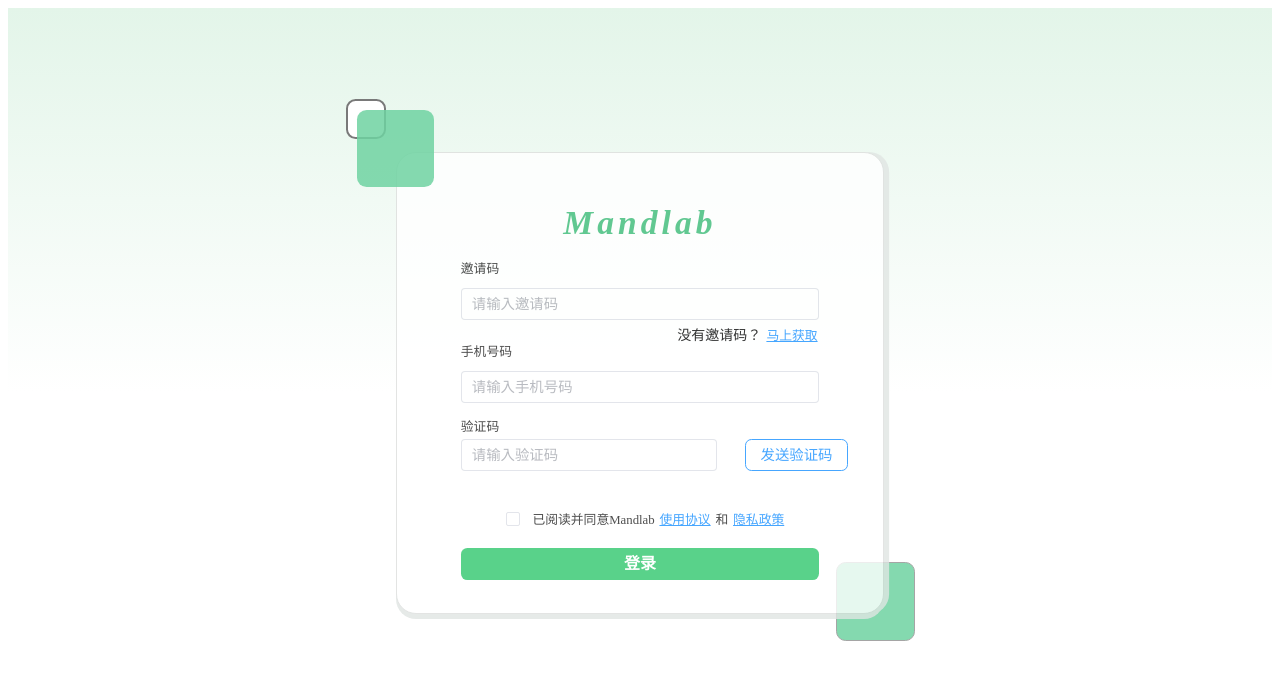
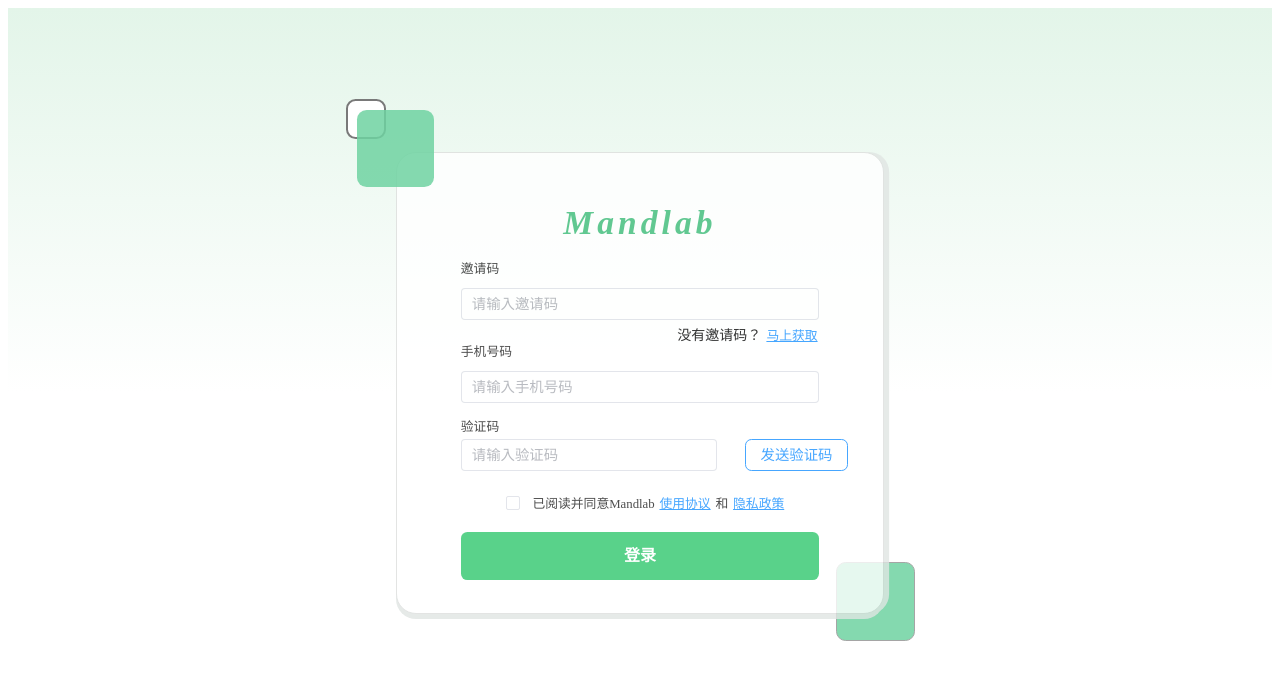
Before and after one commit to yino/mandlab-web, a Vue app: page /login in a window 1280 px wide. Shown: the top 680 px of the page. Built offline with nearby package versions, Linux system fonts and the light colour scheme.

Commit message:
feat 调整间距

```diff
--- a/src/components/Login.vue
+++ b/src/components/Login.vue
@@ -59,7 +59,7 @@
                 </el-col>
               </el-form-item>
               <el-form-item>
-                <el-button class="login-btn" type="success" round block
+                <el-button class="login-btn" type="success" size="medium"
                   >登录</el-button
                 >
               </el-form-item>
@@ -209,7 +209,7 @@ const agreed = ref(false);
 }
 /*  协议弹窗相关 */
 .agreement-group {
-  margin-top: 2rem;
+  margin-top: 1rem;
 }
 .agreement-text {
   font-size: 0.8rem;
@@ -228,7 +228,7 @@ const agreed = ref(false);
 }
 .login-btn {
   width: 100%;
-  height: 2rem;
+  height: 3rem;
   font-size: 1rem;
   font-weight: bold;
   border-radius: 0.4rem;
```
